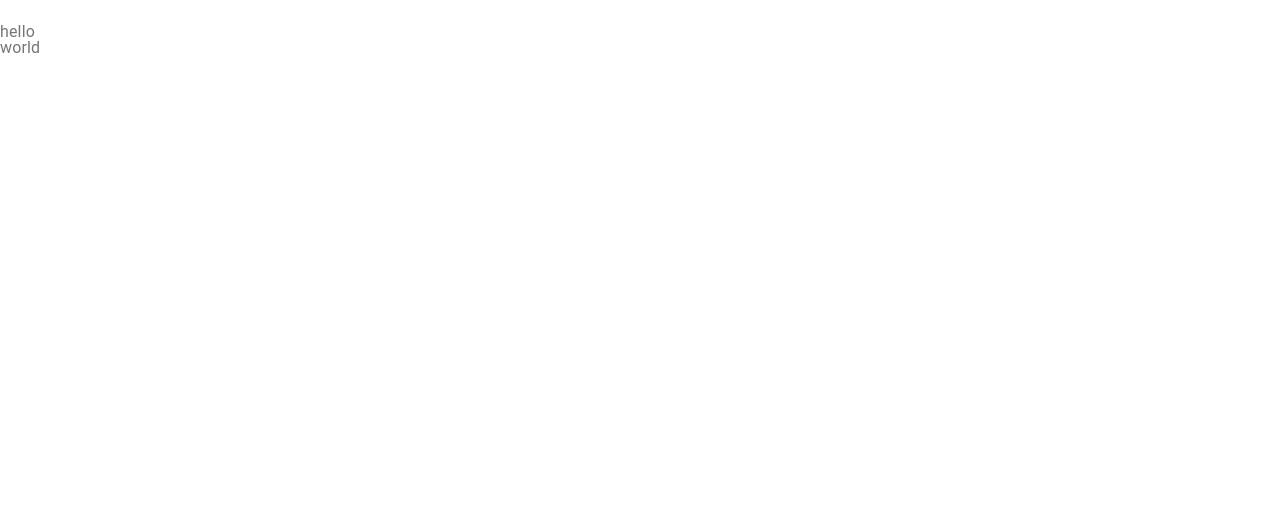
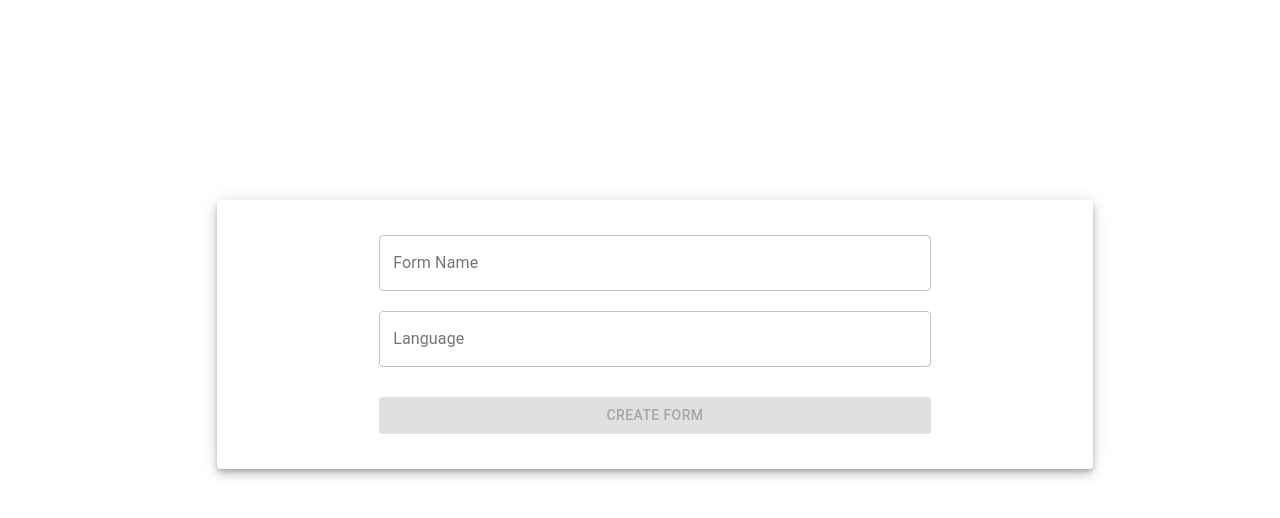
Before and after one commit to 2019-Arizona-Opportunity-Hack/Team-18, a React (Create React App) app in the folder client/: page / in a window 1280 px wide. Shown: the top 518 px of the page. Built offline with nearby package versions, Linux system fonts and the light colour scheme.

Commit message:
create form updates

```diff
--- a/client/src/components/CreateForm.js
+++ b/client/src/components/CreateForm.js
@@ -1,39 +1,169 @@
-import React, {Component} from 'react';
-import { withStyles } from '@material-ui/core/styles';
+import React, {Component, Fragment} from 'react';
+import { withStyles} from '@material-ui/core/styles';
+
 import Button from '@material-ui/core/Button';
-import FormControl from '@material-ui/core/FormControl';
 import Grid from '@material-ui/core/Grid';
-import { InputLabel } from '@material-ui/core';
+import Paper from '@material-ui/core/Paper';
+import TextField from '@material-ui/core/TextField';
 
 import styles from '../styles/CreateForm';
 
 class CreateForm extends Component{
     state = {
         formName: "",
+        language: "",
         questions: [],
-        quetionsIndex: -1
+        questionsIndex: -1,
+        questionNumber: "",
+        questionType: ""
     };
     addHandler = (name, e) => {
 
     }
+    onChangeFieldHandler = (name, event)=>{
+        this.setState({
+            [name]: event.target.value
+        });
+    }
+    onCreateFormHandler = ()=>{
+        console.log(this.state.formName);
+        console.log(this.state.questionsIndex);
+        this.setState({
+            questionsIndex: this.state.questionsIndex + 1
+        });
+    }
+    onBackButtonHandler = ()=>{
+        if(this.state.questionsIndex > -1) {
+            this.setState({
+                questionsIndex: this.state.questionsIndex - 1
+            });
+        }
+    }
+    onNextButtonHandler = () =>{
+        if(this.state.questionsIndex < this.state.questions.length){
+            this.setState({
+                questionsIndex: this.state.questionsIndex + 1
+            });
+        }
+    }
+    firstPage = (classes) => (
+        <Fragment>
+            <Grid item xs = {12} width = "100%"  style = {{marginBottom: 30}}>
+                <form>
+                    <TextField
+                        variant = "outlined"
+                        id = "form-name"
+                        label = "Form Name"
+                        fullWidth
+                        onChange = {(e) => this.onChangeFieldHandler('formName', e)}
+                        value = {this.state.formName}
+                        style = {{
+                            marginBottom: 20
+                        }}
+                    >
+                    </TextField>
+                    <TextField
+                        variant = "outlined"
+                        id = "Language"
+                        label = "Language"
+                        fullWidth
+                        value = {this.state.language}
+                        onChange = {(e) => this.onChangeFieldHandler('language', e)}
+                    >
 
+                    </TextField>
+                </form>
+            </Grid>
+            <Grid item xs = {12} width = "100%">
+                <Button
+                    variant = "contained"
+                    color = 'primary'
+                    onClick = {this.onCreateFormHandler}
+                    className = {classes.button}
+                    disabled = {this.state.formName === "" || this.state.language === ""}
+                >
+                    Create Form
+                </Button>
+            </Grid>
+        </Fragment>
+    );
+    questionPage = () => (
+        <Fragment>
+            <Grid container xs = {12} style = {{marginBottom: 30, padding: 0}}>
+                <Grid item xs = {6} justify = "flex-start" style = {{textAlign: 'left'}}>
+                    <Button
+                        variant = "contained"
+                        color = 'primary'
+                        onClick = {this.onBackButtonHandler}
+                    >
+                        &lt; Back
+                    </Button>
+                </Grid>
+                <Grid item xs = {6} justify = "flex-end" style = {{textAlign: 'right'}}>
+                    <Button
+                        variant = "contained"
+                        color = 'primary'
+                        onClick = {this.onNextButtonHandler}
+                        disabled = {this.state.questionsIndex === this.state.questions.length}
+                    >
+                        Next &gt;
+                    </Button>
+                </Grid>
+            </Grid>
+            <Grid container xs = {12} style = {{marginBottom: 30, padding: 0}}>
+                <form style = {{margin: 'auto'}}>
+                    <TextField
+                        variant = "outlined"
+                        id = "question-number"
+                        label = "Question Number"
+                        fullWidth
+                        value = {this.state.questionNumber}
+                        style = {{
+                            marginBottom: 20
+                        }}
+                    >
+                    </TextField>
+                    <TextField
+                        variant = "outlined"
+                        id = "question-text"
+                        label = "Question Text"
+                        fullWidth
+                        multiline
+                        rows = "4"
+                        value = {this.state.questionNumber}
+                        style = {{
+                            marginBottom: 20
+                        }}
+                    >
+                    </TextField>
+                </form>
+            </Grid>
+        </Fragment>
+    );
     render(){
+
+        const classes = this.props.classes;
+        const page = this.state.questionsIndex === -1 ? this.firstPage(classes) : this.questionPage();
         return(
-            <div className = {this.props.classes.root}>
+            <div className = {classes.root}>
                 <Grid
                     container
                     spacing = {3}
                     alignItems = "center"
                     justify = "center"
                 >
-                    <Grid item xs={12}>
-                        <FormControl>
-                            <InputLabel
-                                htmlFor = "formName"
+                    <Grid item xs={12} sm= {8}>
+                        <Paper className = {classes.paper} elevation = {6}>
+                            <Grid
+                                container
+                                alignItems = "center"
+                                id = "tehGrid"
+                                className = {classes.internalContainer}
                             >
-                                hello world
-                            </InputLabel>
-                        </FormControl>
+                               {page}
+                            </Grid>
+                        </Paper>
+
                     </Grid>
                 </Grid>
             </div>
--- a/client/src/styles/CreateForm.js
+++ b/client/src/styles/CreateForm.js
@@ -1,9 +1,36 @@
-const styles = {
+const styles = theme => ({
     root:{
         flexGrow: 1
     },
     paper: {
         textAlign: 'center',
+        width: '100%',
+        height: '100%',
+        elevation: 1,
+        padding: 15,
+        marginTop: '200px'
+    },
+    formControl:{
+        width: '100%'
+    },
+    button: {
+        width: '100%'
+    },
+    internalContainer: {
+        padding: 20,
+        width: '100%',
+        margin: 'auto',
+        [theme.breakpoints.up('sm')]: {
+            width: '80%'
+        },
+        [theme.breakpoints.up('md')]: {
+            width: '70%'
+        }
+    },
+    row: {
+        marginBottom: 20
     }
-}
+
+
+});
 export default styles;
```
Also changed, not shown: client/src/components/CheckboxWithTextbox.js (deleted, +0 -12 lines), client/src/components/ModifyForm.js (added), 2 other files (tests, documents, lock files or other folders).
